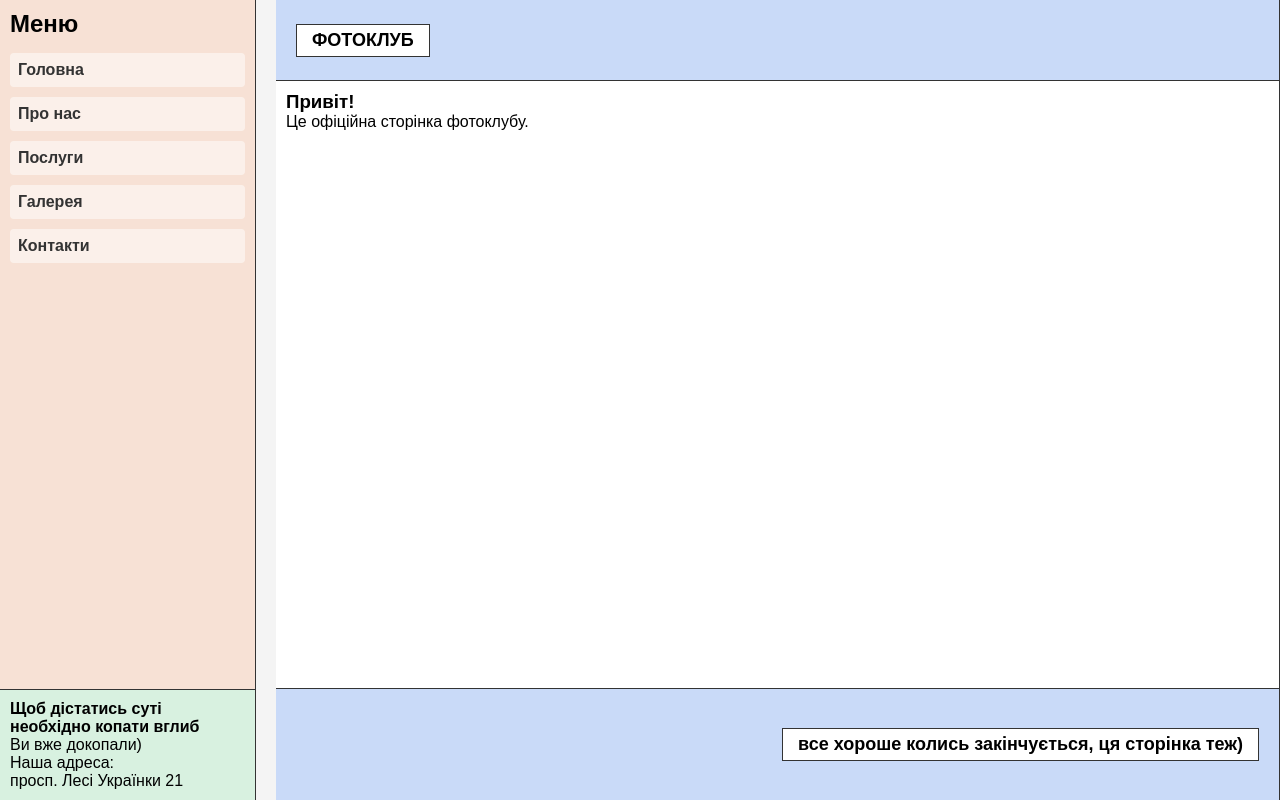
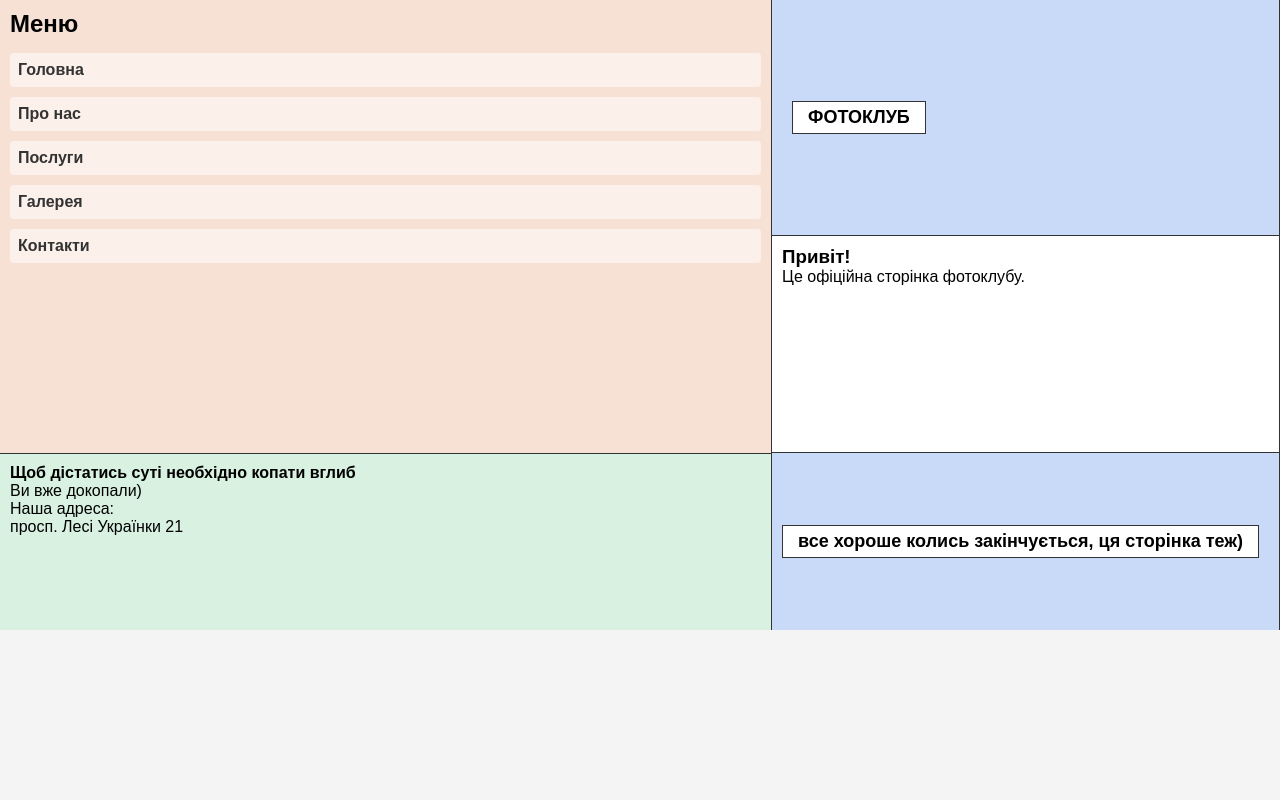
Before and after one commit to artarines/vebmob3, a plain HTML site: page index.html in a window 1280 px wide. Drawn offline with Linux system fonts and the light colour scheme.

Commit message:
Update style.css

```diff
--- a/style.css
+++ b/style.css
@@ -13,8 +13,8 @@ html, body {
 .container {
     display: grid;
     /* Desktop Layout */
-    grid-template-columns: 20% 20px 1fr;
-    grid-template-rows: auto 1fr auto;
+    grid-template-columns: 1fr;
+    grid-template-rows: auto auto auto auto auto;
     min-height: 100vh;
     width: 100%;
 }
@@ -182,4 +182,5 @@ html, body {
         padding: 10px 15px;
     }
 
+
 }
```
